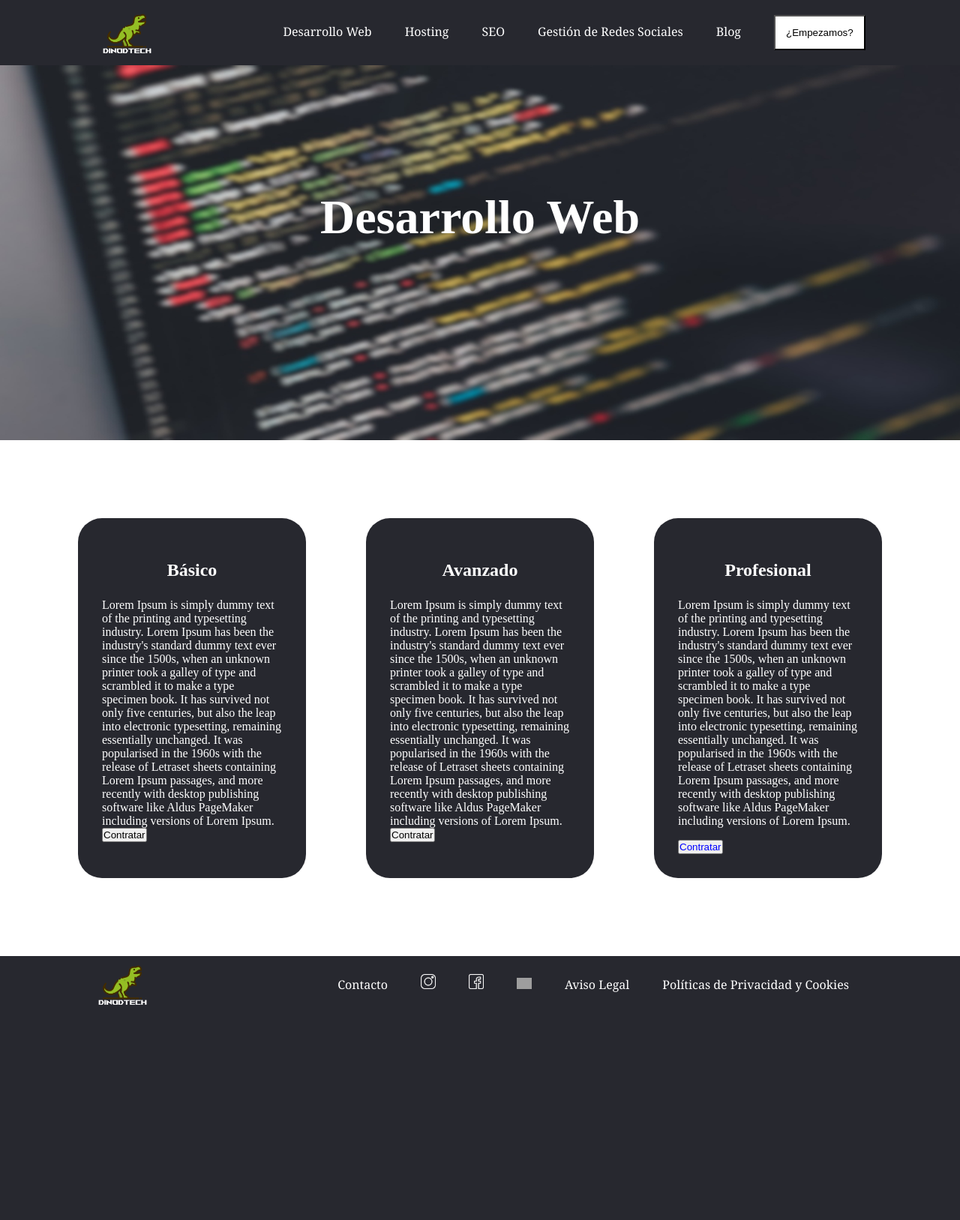
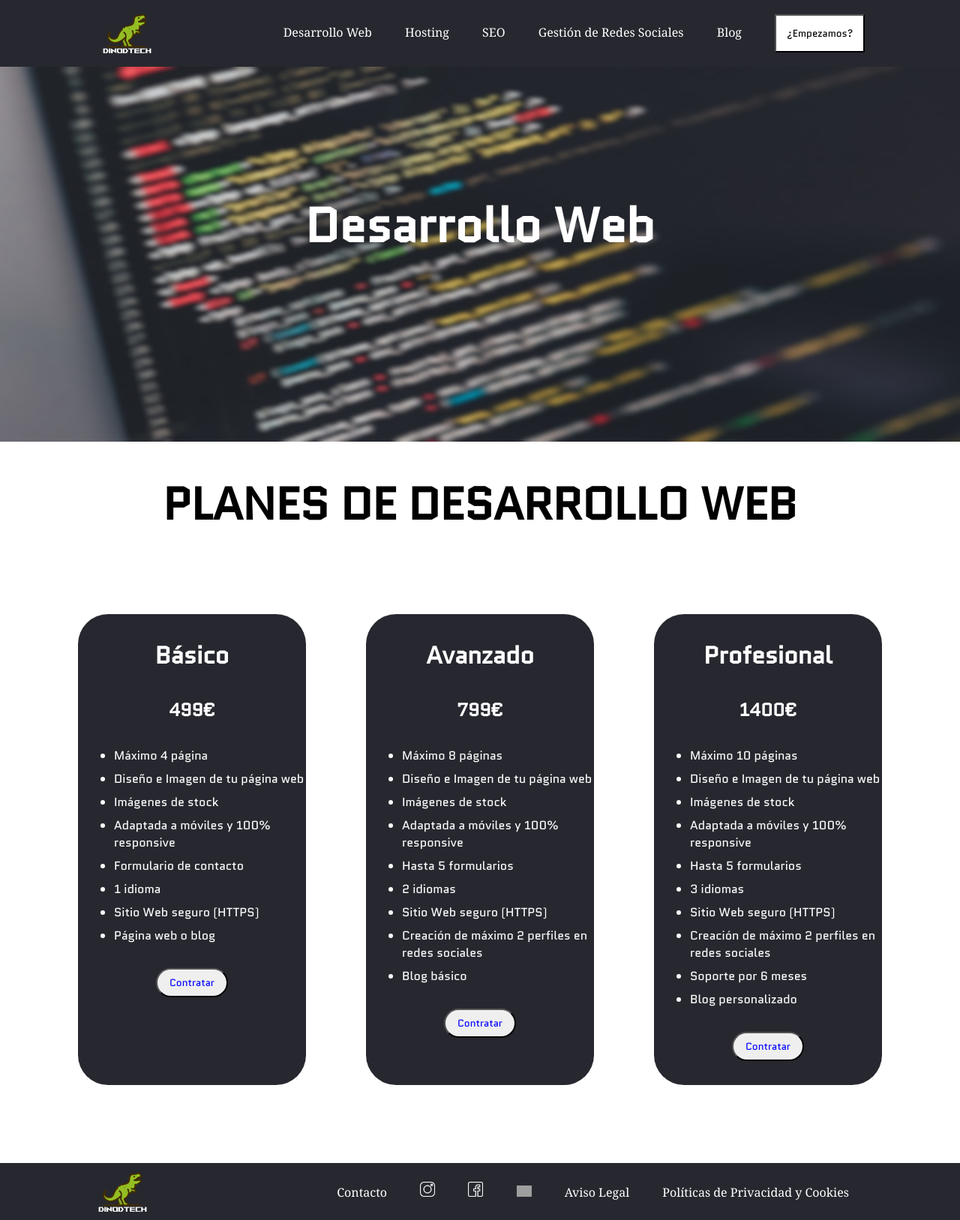
Before and after one commit to amartingonz/DinoDTech-Project, a PHP site: page /pages/daw.html in a window 1280 px wide. Shown: the whole page at 75% size. Before the commit the page ends 1340 px from the top, so only its background shows below. Run offline with PHP 8.4, Linux system fonts and the light colour scheme; grey boxes are pictures that could not be loaded.

Commit message:
13/12/2022
11:11

```diff
--- a/css/daw.css
+++ b/css/daw.css
@@ -1,5 +1,8 @@
 :root{
     --color-fondo: #27282F;
+}
+*{
+    font-family: Quantico;
 }
 .contenedor-paneles{
     padding: 4rem;
@@ -7,6 +10,11 @@
     background-color: white;
     overflow: hidden;
     display: flex; /* PARA PONERLOS EN BLOQUES HORIZONTALMENTE */
+}
+.contenedor-titulo{
+    margin-top: 2.5rem;
+    text-align: center;
+    font-size: 2.5rem;
 }
 
 h1{
@@ -18,24 +26,36 @@
     color:white;
 }
 
-.carta h2{
+.carta{
+    background-color: var(--color-fondo);
+    border-radius: 2.5rem;
+    margin: 2.5em;
+    width: 20rem;
+    color: white;
+}
+.carta h3{
     color: white;
     text-align: center;
     margin: 1em;
+    font-size: 2em;
 }
+.carta h4{
+    text-align: center;
+    margin-bottom: 2rem;
+    font-size: 1.5em;
 
-.carta{
-    background-color: var(--color-fondo);
-    border-radius: 2rem;
-    margin: 2.5em;
-    padding: 2em;
-    color: white;
 }
-
-div .contratar{
+.carta ul li{
+    margin-left: 3rem;
+    margin-top: 0.5rem;
+}
+.contratar{
     display: flex;
-    align-items: center;
     justify-content: center;
-    margin-top: 1rem;
+    border-radius: 1.5rem;
+    padding: 0.5rem 1rem;
+    margin:auto;
     color: blue;
+    margin-top: 2rem;
+    margin-bottom: 2rem;
 }
--- a/css/footer.css
+++ b/css/footer.css
@@ -1,7 +1,9 @@
 :root{
     --color-fondo: #27282F;
 }
-
+*{
+    font-family: Quantico;
+}
 /* FOOTER */
 
 footer nav{
--- a/css/header.css
+++ b/css/header.css
@@ -5,6 +5,7 @@
     margin: 0;
     padding: 0;
     box-sizing: border-box;
+    font-family: Quantico;
 }
 .contenedor{
     background-color: var(--color-fondo);
--- a/css/home.css
+++ b/css/home.css
@@ -3,6 +3,9 @@
 }
 
 /* MAIN */
+*{
+    font-family: Quantico;
+}
 
 .contenedor-marcas{
     margin: 4rem;
--- a/index.html
+++ b/index.html
@@ -8,6 +8,7 @@
     <link rel="stylesheet" href="./css/home.css">
     <link rel="stylesheet" href="./css/footer.css">
     <link rel="icon" type="image/png" href="../img/iconos/logo.png"/>
+    <link rel="stylesheet" href="https://fonts.googleapis.com/css?family=Quantico">
     <script src="./javascript/home.js"></script>
     <title>DinoDTech</title>
 </head>
--- a/pages/daw.html
+++ b/pages/daw.html
@@ -8,6 +8,7 @@
     <link rel="stylesheet" href="../css/daw.css">
     <link rel="stylesheet" href="../css/footer.css">
     <link rel="icon" type="image/png" href="../img/iconos/logo.png"/>
+    <link rel="stylesheet" href="https://fonts.googleapis.com/css?family=Quantico">
     <title>Desarrollo Web</title>
 </head>
 <body>
@@ -31,23 +32,57 @@
         <h1>Desarrollo Web</h1>
         <img src="../img/home/code.jpg" alt="home" class="img-logo">
     </section>
+    <section class="contenedor-titulo">
+        <h2>PLANES DE DESARROLLO WEB</h2>
+    </section>
     <section class="contenedor-paneles">
         <section class="carta">
-            <h2>Básico</h2>
-            <p>Lorem Ipsum is simply dummy text of the printing and typesetting industry. Lorem Ipsum has been the industry's standard dummy text ever since the 1500s, when an unknown printer took a galley of type and scrambled it to make a type specimen book. It has survived not only five centuries, but also the leap into electronic typesetting, remaining essentially unchanged. It was popularised in the 1960s with the release of Letraset sheets containing Lorem Ipsum passages, and more recently with desktop publishing software like Aldus PageMaker including versions of Lorem Ipsum.</p>
+            <h3>Básico</h3>
+            <h4>499€</h4>
+            <ul>
+                <li>Máximo 4 página</li>
+                <li>Diseño e Imagen de tu página web</li>
+                <li>Imágenes de stock</li>
+                <li>Adaptada a móviles y 100% responsive</li>
+                <li>Formulario de contacto</li>
+                <li>1 idioma</li>
+                <li>Sitio Web seguro (HTTPS)</li>
+                <li>Página web o blog</li>
+            </ul>
             <button class="contratar">Contratar</button>
         </section>
         <section class="carta">
-            <h2>Avanzado</h2>
-            <p>Lorem Ipsum is simply dummy text of the printing and typesetting industry. Lorem Ipsum has been the industry's standard dummy text ever since the 1500s, when an unknown printer took a galley of type and scrambled it to make a type specimen book. It has survived not only five centuries, but also the leap into electronic typesetting, remaining essentially unchanged. It was popularised in the 1960s with the release of Letraset sheets containing Lorem Ipsum passages, and more recently with desktop publishing software like Aldus PageMaker including versions of Lorem Ipsum.</p>
+            <h3>Avanzado</h3>
+            <h4>799€</h4>
+            <ul>
+                <li>Máximo 8 páginas</li>
+                <li>Diseño e Imagen de tu página web</li>
+                <li>Imágenes de stock</li>
+                <li>Adaptada a móviles y 100% responsive</li>
+                <li>Hasta 5 formularios</li>
+                <li>2 idiomas</li>
+                <li>Sitio Web seguro (HTTPS)</li>
+                <li>Creación de máximo 2 perfiles en redes sociales</li>
+                <li>Blog básico</li>
+            </ul>
             <button class="contratar">Contratar</button>
         </section>
         <section class="carta">
-            <h2>Profesional</h2>
-            <p>Lorem Ipsum is simply dummy text of the printing and typesetting industry. Lorem Ipsum has been the industry's standard dummy text ever since the 1500s, when an unknown printer took a galley of type and scrambled it to make a type specimen book. It has survived not only five centuries, but also the leap into electronic typesetting, remaining essentially unchanged. It was popularised in the 1960s with the release of Letraset sheets containing Lorem Ipsum passages, and more recently with desktop publishing software like Aldus PageMaker including versions of Lorem Ipsum.</p>
-            <div>
-                <button class="contratar">Contratar</button>
-            </div>
+            <h3>Profesional</h3>
+            <h4>1400€</h4>
+            <ul>
+                <li>Máximo 10 páginas</li>
+                <li>Diseño e Imagen de tu página web</li>
+                <li>Imágenes de stock</li>
+                <li>Adaptada a móviles y 100% responsive</li>
+                <li>Hasta 5 formularios</li>
+                <li>3 idiomas</li>
+                <li>Sitio Web seguro (HTTPS)</li>
+                <li>Creación de máximo 2 perfiles en redes sociales</li>
+                <li>Soporte por 6 meses</li>
+                <li>Blog personalizado</li>
+            </ul>
+            <button class="contratar">Contratar</button>
         </section>
     </section>
 </main>
```
